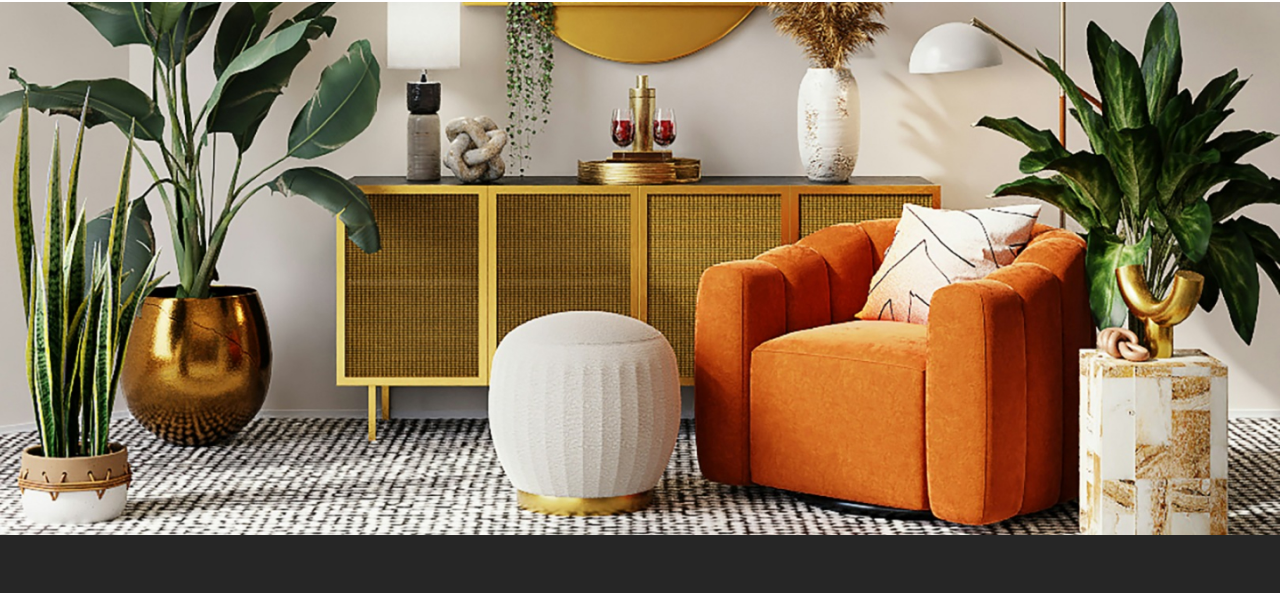
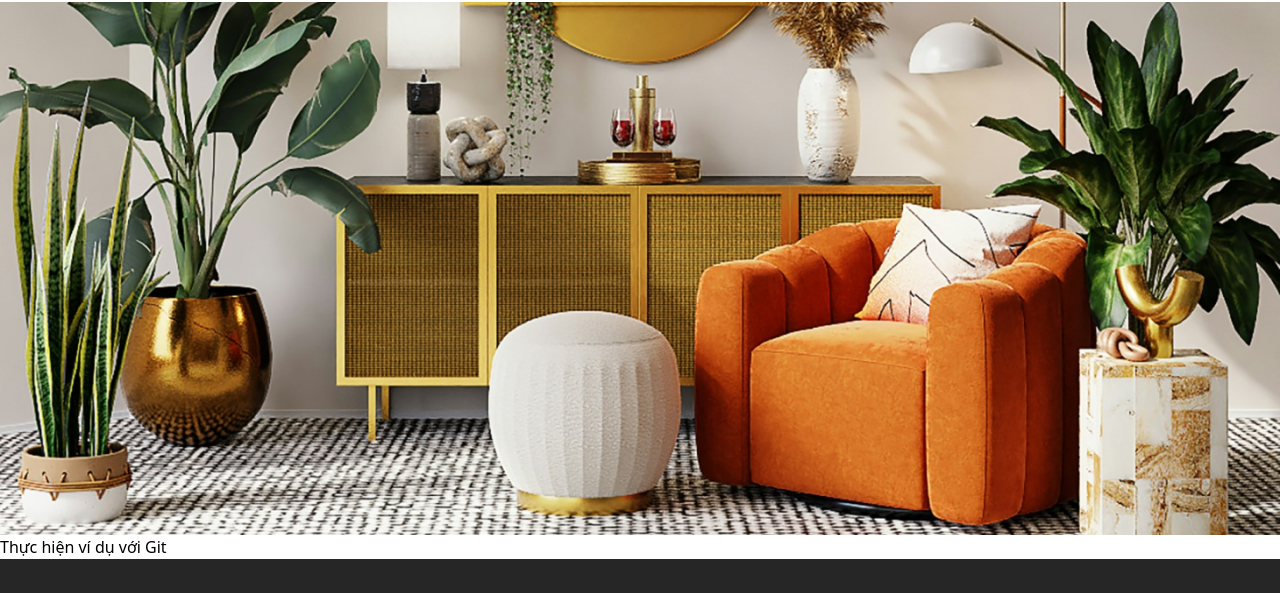
Before and after one commit to Dovanduy21102000/xuong-JS, a website: page contact.html in a window 1280 px wide. Shown: the part 71-664 px from the top of the page. Drawn offline with nearby package versions, Linux system fonts and the light colour scheme.

Commit message:
Thêm nội dung cho main

```diff
--- a/contact.html
+++ b/contact.html
@@ -36,7 +36,10 @@
     </header>
     <!--Main-->
     <main>
-
+        <section>
+            <h1>Thực hiện ví dụ với Git
+            </h1>
+        </section>
     </main>
     <!--End Main-->
     <!--Footer-->
```
